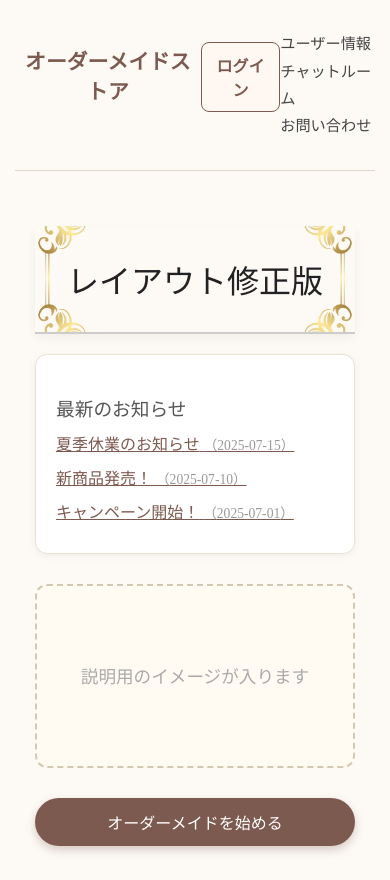
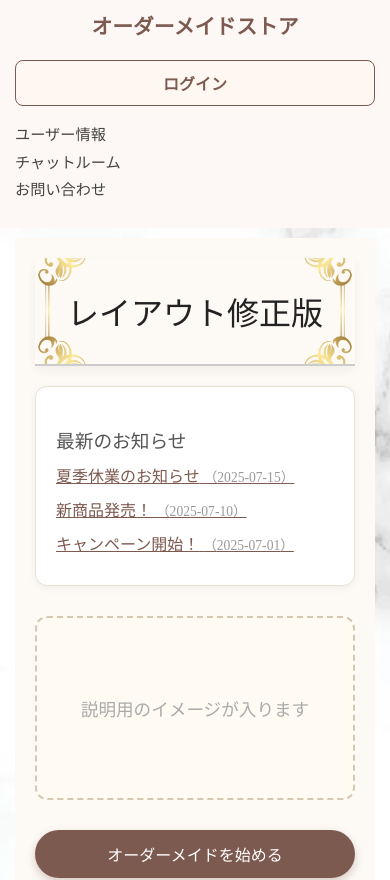
Before and after one commit to your-amuse/drawing-app, a React (Create React App) app: page / in a window 390 px wide. Shown: the top 880 px of the page. Built offline with nearby package versions, Linux system fonts and the light colour scheme; no server answers.

Commit message:
レイアウト修正2

```diff
--- a/src/components/Layout.js
+++ b/src/components/Layout.js
@@ -3,7 +3,7 @@ import { useNavigate, Outlet } from 'react-router-dom';
 import { AuthContext } from '../AuthContext';
 import { signOut } from 'firebase/auth';
 import { auth } from '../firebase';
-import '../styles/Layout.css'; // ← CSSを読み込む
+import '../styles/Layout.css';
 
 const Layout = () => {
   const navigate = useNavigate();
@@ -19,7 +19,15 @@ const Layout = () => {
   };
 
   return (
-    <div className="layout-container">
+    <div
+      className="layout-container"
+      style={{
+        backgroundImage: 'url("/pageBack.jpg")',
+        backgroundRepeat: 'no-repeat',
+        backgroundSize: 'cover',
+        backgroundPosition: 'center',
+      }}
+    >
       {/* 左サイドバー */}
       <div className="layout-left">
         <div
@@ -74,7 +82,15 @@ const Layout = () => {
           </div>
         )}
 
-        <ul style={{ listStyle: 'none', padding: 0, fontSize: '0.95rem', color: '#444', lineHeight: '1.8' }}>
+        <ul
+          style={{
+            listStyle: 'none',
+            padding: 0,
+            fontSize: '0.95rem',
+            color: '#444',
+            lineHeight: '1.8',
+          }}
+        >
           <li style={{ cursor: 'pointer' }}>ユーザー情報</li>
           <li style={{ cursor: 'pointer' }}>チャットルーム</li>
           <li style={{ cursor: 'pointer' }}>お問い合わせ</li>
@@ -99,7 +115,10 @@ const Layout = () => {
             cursor: 'pointer',
           }}
         >
-          <a href="/ranking" style={{ color: '#7d5a50', textDecoration: 'underline' }}>
+          <a
+            href="/ranking"
+            style={{ color: '#7d5a50', textDecoration: 'underline' }}
+          >
             人気商品ランキング
           </a>
         </div>
--- a/src/styles/Layout.css
+++ b/src/styles/Layout.css
@@ -1,66 +1,43 @@
-/* Layout.css */
-
 .layout-container {
-  display: grid;
-  grid-template-columns: 220px 1fr 220px;
-  gap: 20px;
-  padding: 30px;
-  font-family: "Noto Serif JP", serif;
-  background-color: #fdfaf6;
+  display: flex;
   min-height: 100vh;
-  box-sizing: border-box;
-  background-image: url("/pageBack.jpg");
-  background-repeat: no-repeat;
-  background-size: cover;
-  background-position: center;
+  /* background-imageはJSで指定しているのでここからは削除 */
 }
 
-/* 左サイドバー */
 .layout-left {
-  border-right: 1px solid #e0d6c8;
-  padding-right: 15px;
+  width: 220px;
+  background-color: #fdf8f5;
+  border-right: 1px solid #ccc;
+  padding: 20px 15px;
+  box-sizing: border-box;
 }
 
-/* メイン部分 */
 .layout-main {
-  /* ここは必要に応じて調整 */
+  flex-grow: 1;
+  padding: 20px 15px;
+  box-sizing: border-box;
 }
 
-/* 右サイドバー */
 .layout-right {
-  border-left: 1px solid #e0d6c8;
-  padding-left: 15px;
-  color: #444;
-  font-size: 0.95rem;
+  width: 220px;
+  background-color: #f9f9f9;
+  border-left: 1px solid #ccc;
+  padding: 20px 15px;
+  box-sizing: border-box;
 }
 
-/* スマホなど狭い画面の時 */
-@media screen and (max-width: 768px) {
+/* レスポンシブ対応 */
+@media (max-width: 768px) {
   .layout-container {
-    display: flex;
     flex-direction: column;
-    padding: 15px;
-    background-image: none;
   }
-
-  .layout-left {
-    border-right: none;
-    padding-right: 0;
-    border-bottom: 1px solid #e0d6c8;
-    padding-bottom: 15px;
-    display: flex;
-    justify-content: space-between;
-    align-items: center;
+  .layout-left,
+  .layout-right {
+    width: 100%;
+    border: none;
+    padding: 10px 15px;
   }
-
-  /* ハンバーガーメニュー風にボタン表示させたいならここに追加 */
-  /* 今はまだボタンは無いので後で追加しましょう */
-
   .layout-main {
-    margin-top: 15px;
-  }
-
-  .layout-right {
-    display: none; /* 右サイドバーは非表示 */
+    padding: 10px 15px;
   }
 }
```
